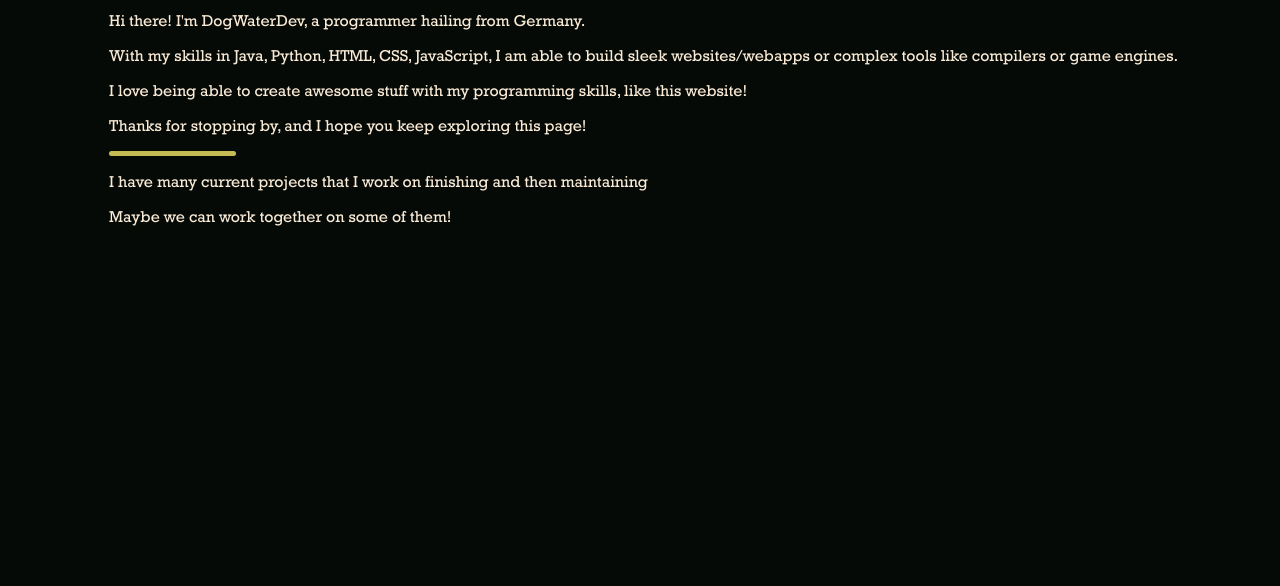
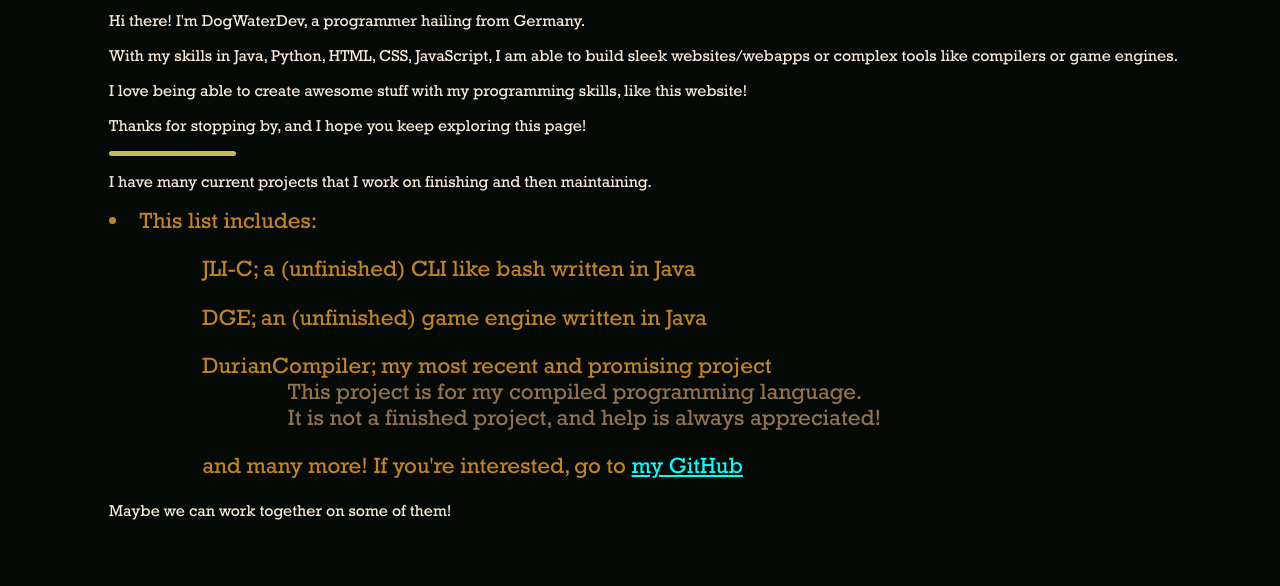
Before and after one commit to Stromy08/dogwaterdev.github.io, a plain HTML site: page index.html in a window 1280 px wide. Shown: the part 214-800 px from the top of the page. Drawn offline with Linux system fonts and the light colour scheme.

Commit message:
started the about me section

```diff
--- a/index.html
+++ b/index.html
@@ -26,7 +26,16 @@
 
             <div class="divider"></div>
             <div>
-                <p>I have many current projects that I work on finishing and then maintaining</p>
+                <p>I have many current projects that I work on finishing and then maintaining.</p>
+                <li>This list includes:
+                    <ul>JLI-C; a (unfinished) CLI like bash written in Java</ul>
+                    <ul>DGE; an (unfinished) game engine written in Java</ul>
+                    <ul>DurianCompiler; my most recent and promising project
+                        <ul class="internal">This project is for my compiled programming language.</ul>
+                        <ul class="internal">It is not a finished project, and help is always appreciated!</ul>
+                    </ul>
+                    <ul>and many more! If you're interested, go to <a href="https://github.com/DogWaterDev" class="lnk">my GitHub</a></ul>
+                </li>
                 <p>Maybe we can work together on some of them!</p>
             </div>
         </div>
--- a/script.js
+++ b/script.js
@@ -1,3 +1,9 @@
+
+setTimeout(function () {
+    document.getElementById("intro").classList.add("active");
+
+}, 1);
+
 function navbar(el) {
     el = document.getElementById(el);
     console.log("element clicked!!!!")
--- a/styles.css
+++ b/styles.css
@@ -38,6 +38,19 @@ h2 {
     font-size: 200%;
 }
 
+li {
+    padding-left: 8%;
+    color:rgb(195, 131, 30);
+    font-size: 140%;
+    font-family: Rockwell;
+}
+
+ul {
+    padding-left: 8%;
+    color:rgb(195, 131, 30);
+    font-size: 100%;
+    font-family: Rockwell;
+}
 
 
 a
@@ -97,6 +110,14 @@ a:hover
 
 }
 
+.lnk {
+    color:aqua;
+}
+
+
+.internal {
+    color: rgb(147, 115, 78);
+}
 
 
 
```
